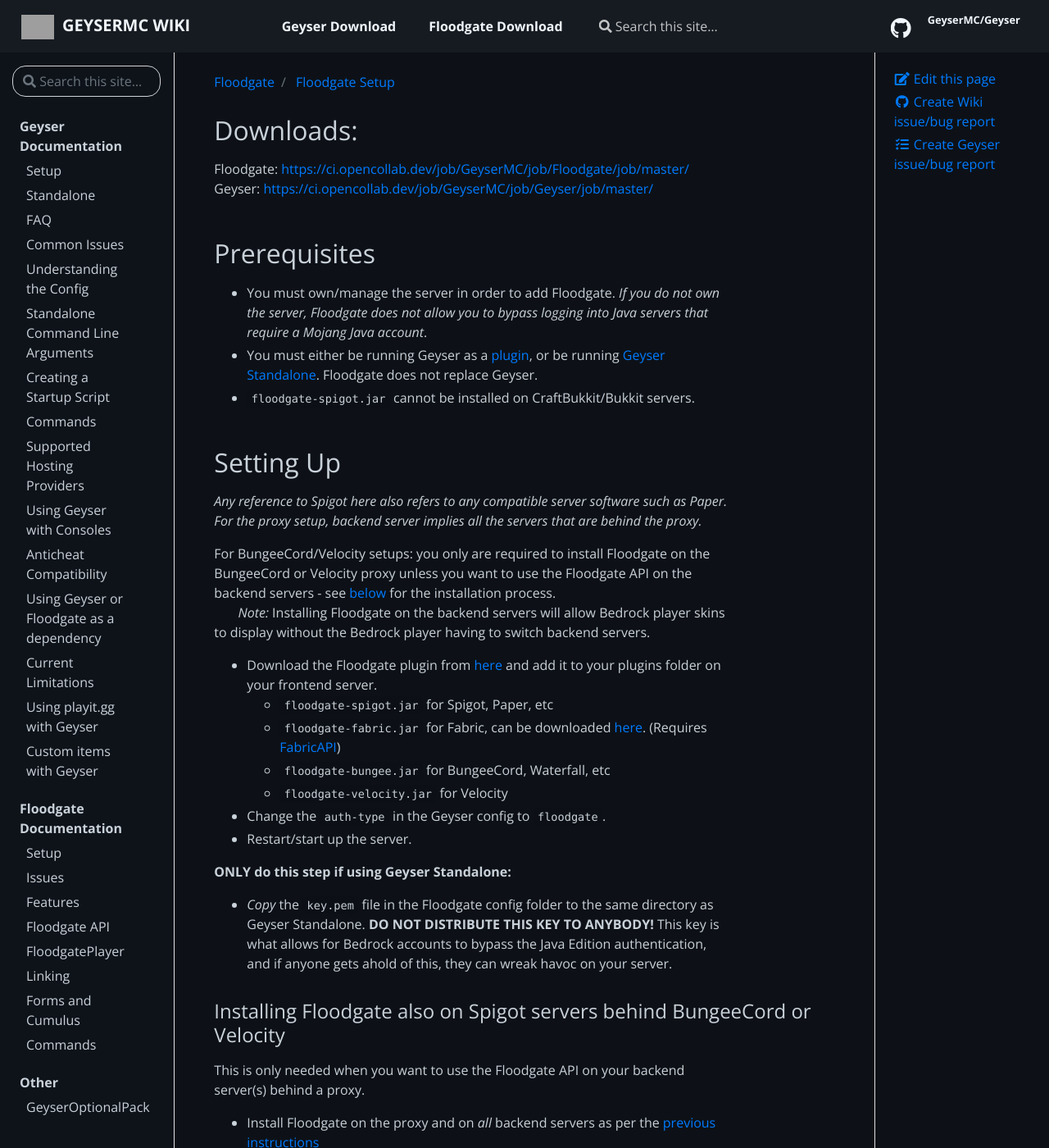
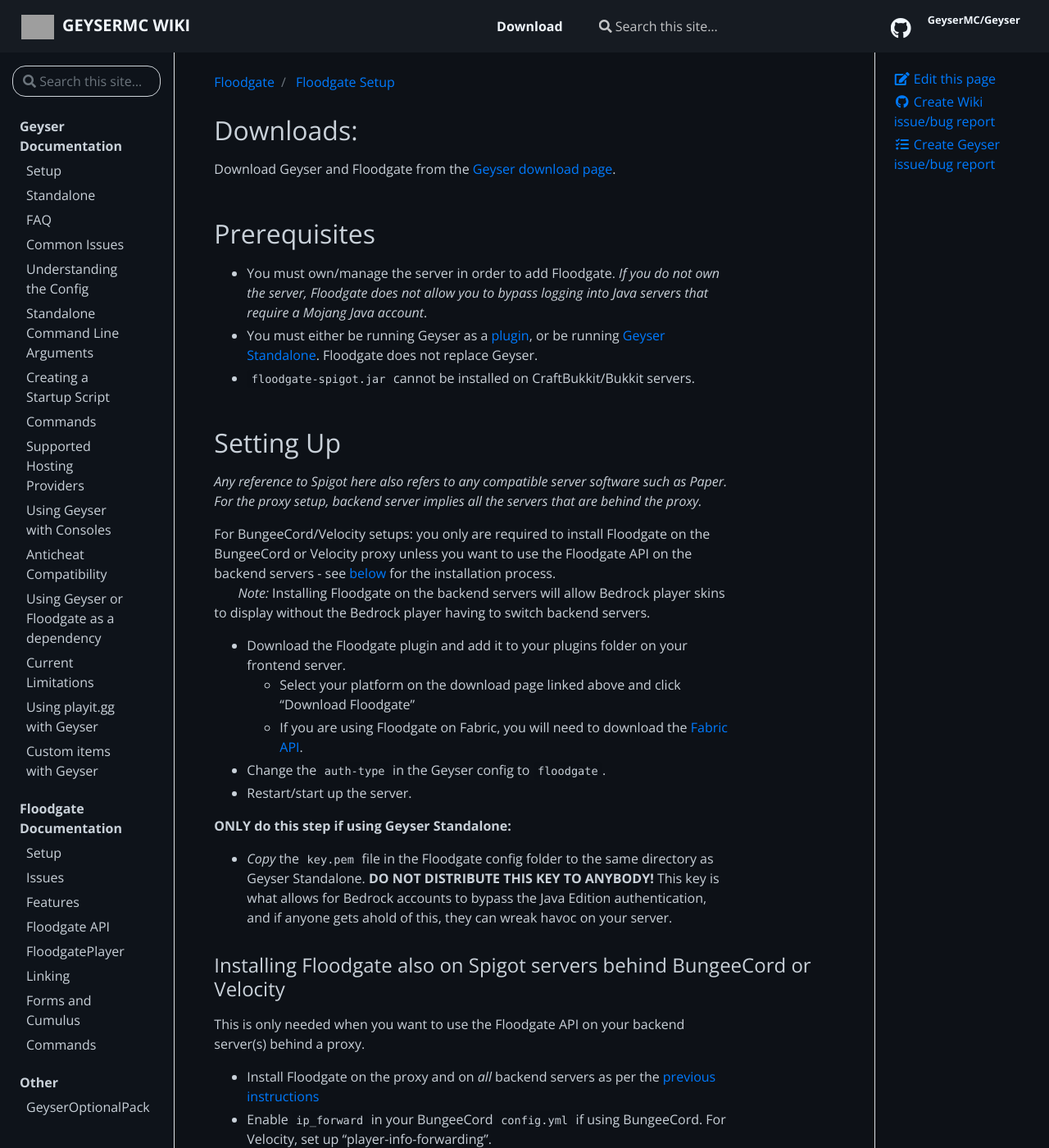
Before and after one commit to GeyserMC/GeyserWiki, a Jekyll site: the page built from _docs/floodgate/setup.md, in a window 1280 px wide and 1400 px high. Shown: the whole window at 82% size. Built offline with Jekyll 4.4.1, drawn with Linux system fonts in a browser that asks for light colours; grey boxes are pictures that could not be loaded.

Commit message:
Update build server links to new download API

```diff
--- a/_data/navigation.yml
+++ b/_data/navigation.yml
@@ -1,4 +1,2 @@
-- title: Geyser Download
-  external_url: https://ci.opencollab.dev/job/GeyserMC/job/Geyser/job/master/
-- title: Floodgate Download
-  external_url: https://ci.opencollab.dev/job/GeyserMC/job/Floodgate/job/master/
+- title: Download
+  external_url: https://geysermc.org/download
--- a/_docs/floodgate/setup.md
+++ b/_docs/floodgate/setup.md
@@ -6,8 +6,7 @@
 
 ## Downloads:
 
-Floodgate: [https://ci.opencollab.dev/job/GeyserMC/job/Floodgate/job/master/](https://ci.opencollab.dev/job/GeyserMC/job/Floodgate/job/master/)
-Geyser: [https://ci.opencollab.dev/job/GeyserMC/job/Geyser/job/master/](https://ci.opencollab.dev/job/GeyserMC/job/Geyser/job/master/)
+Download Geyser and Floodgate from the [Geyser download page](https://geysermc.org/download).
 
 ## Prerequisites
 
@@ -21,11 +20,9 @@
 For BungeeCord/Velocity setups: you only are required to install Floodgate on the BungeeCord or Velocity proxy unless you want to use the Floodgate API on the backend servers - see [below](#installing-floodgate-also-on-spigot-servers-behind-bungeecord-or-velocity) for the installation process.
 &nbsp;&nbsp;&nbsp;&nbsp;&nbsp;&nbsp; *Note:* Installing Floodgate on the backend servers will allow Bedrock player skins to display without the Bedrock player having to switch backend servers.
 
-- Download the Floodgate plugin from [here](https://ci.opencollab.dev/job/GeyserMC/job/Floodgate/job/master/) and add it to your plugins folder on your frontend server.
-  - `floodgate-spigot.jar` for Spigot, Paper, etc
-  - `floodgate-fabric.jar` for Fabric, can be downloaded [here](https://ci.opencollab.dev/job/GeyserMC/job/Floodgate-Fabric/job/master/). (Requires [FabricAPI](https://www.curseforge.com/minecraft/mc-mods/fabric-api))
-  - `floodgate-bungee.jar` for BungeeCord, Waterfall, etc
-  - `floodgate-velocity.jar` for Velocity
+- Download the Floodgate plugin and add it to your plugins folder on your frontend server.
+  - Select your platform on the download page linked above and click "Download Floodgate"
+  - If you are using Floodgate on Fabric, you will need to download the [Fabric API](https://www.curseforge.com/minecraft/mc-mods/fabric-api).
 - Change the `auth-type` in the Geyser config to `floodgate`.
 - Restart/start up the server.
 
```
Also changed, not shown: _docs/geyser/setup.md (+2 -2 lines), _docs/geyser/standalone.md (+2 -2 lines).
